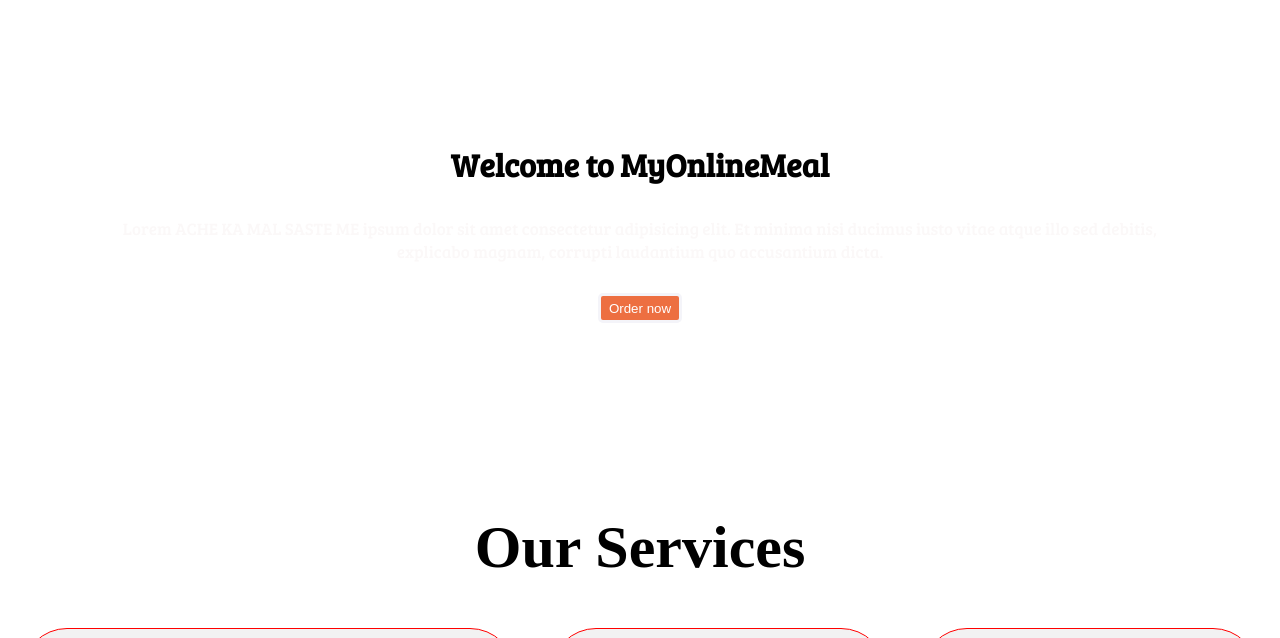
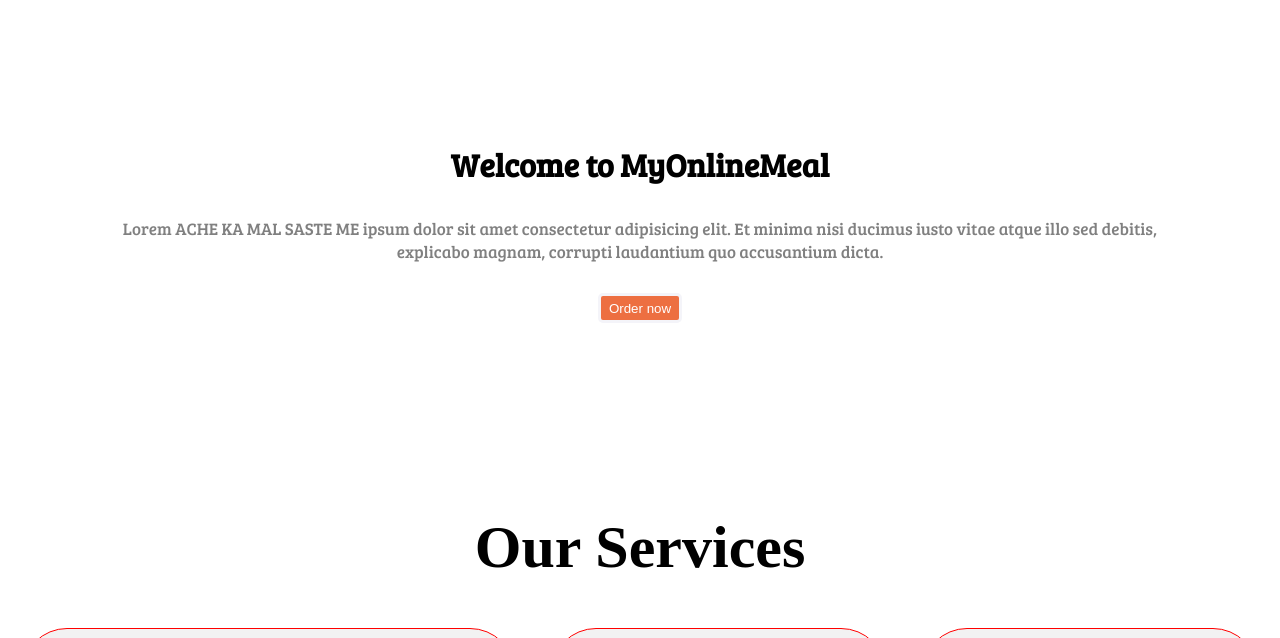
Before and after one commit to Dehelaan/webproject, a plain HTML site: page index.html in a window 1280 px wide. Shown: the part 82-720 px from the top of the page. Drawn offline with Linux system fonts and the light colour scheme; a web font is replaced by a local one.

Commit message:
Update index.html

```diff
--- a/index.html
+++ b/index.html
@@ -144,7 +144,7 @@ height: 455px;
     </header>
     <div class="home">
         <h1  style="color:black">Welcome to MyOnlineMeal</h1>
-        <p>Lorem ACHE KA MAL SASTE ME ipsum dolor sit amet consectetur adipisicing elit. Et minima nisi ducimus iusto vitae atque illo sed debitis,<br> explicabo magnam, corrupti laudantium quo accusantium dicta.</p>
+        <p  style="color:grey">Lorem ACHE KA MAL SASTE ME ipsum dolor sit amet consectetur adipisicing elit. Et minima nisi ducimus iusto vitae atque illo sed debitis,<br> explicabo magnam, corrupti laudantium quo accusantium dicta.</p>
               <button>Order now</button>
     </div>
     <section class="sevices">
```
